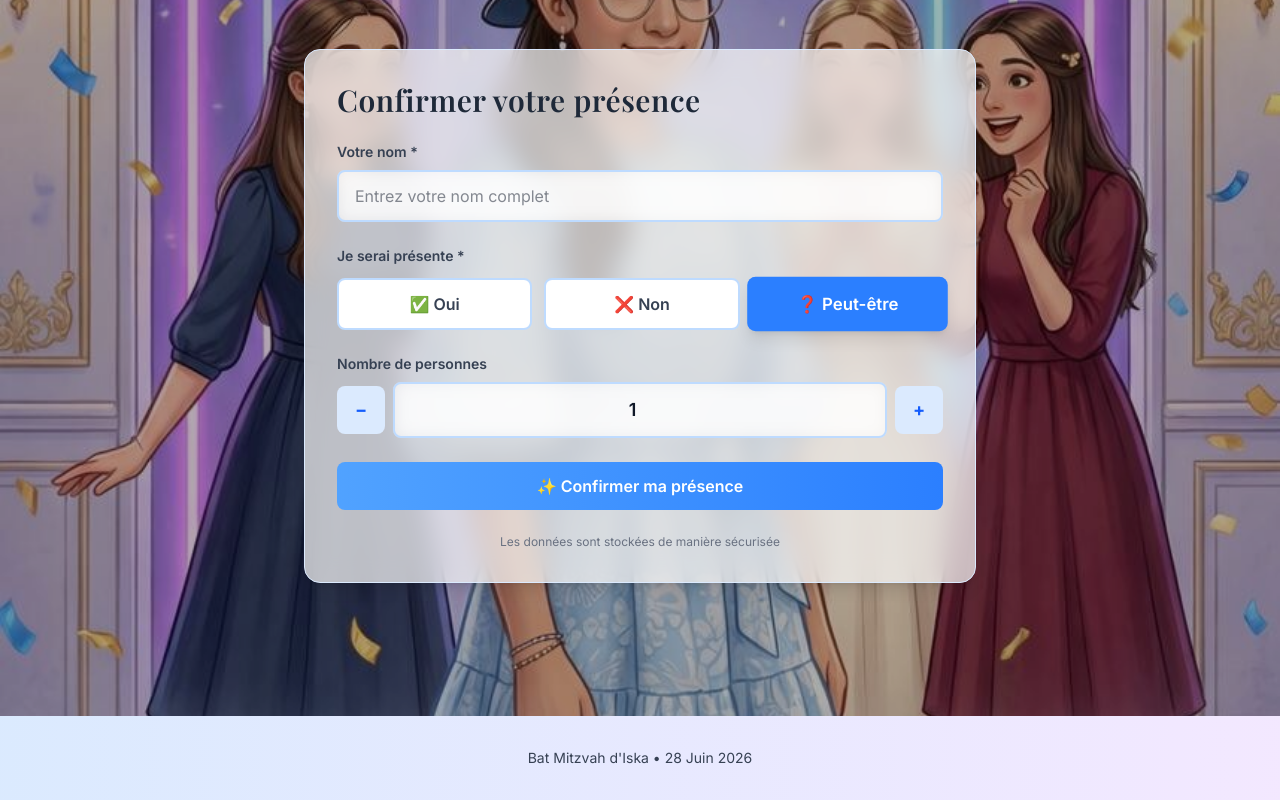
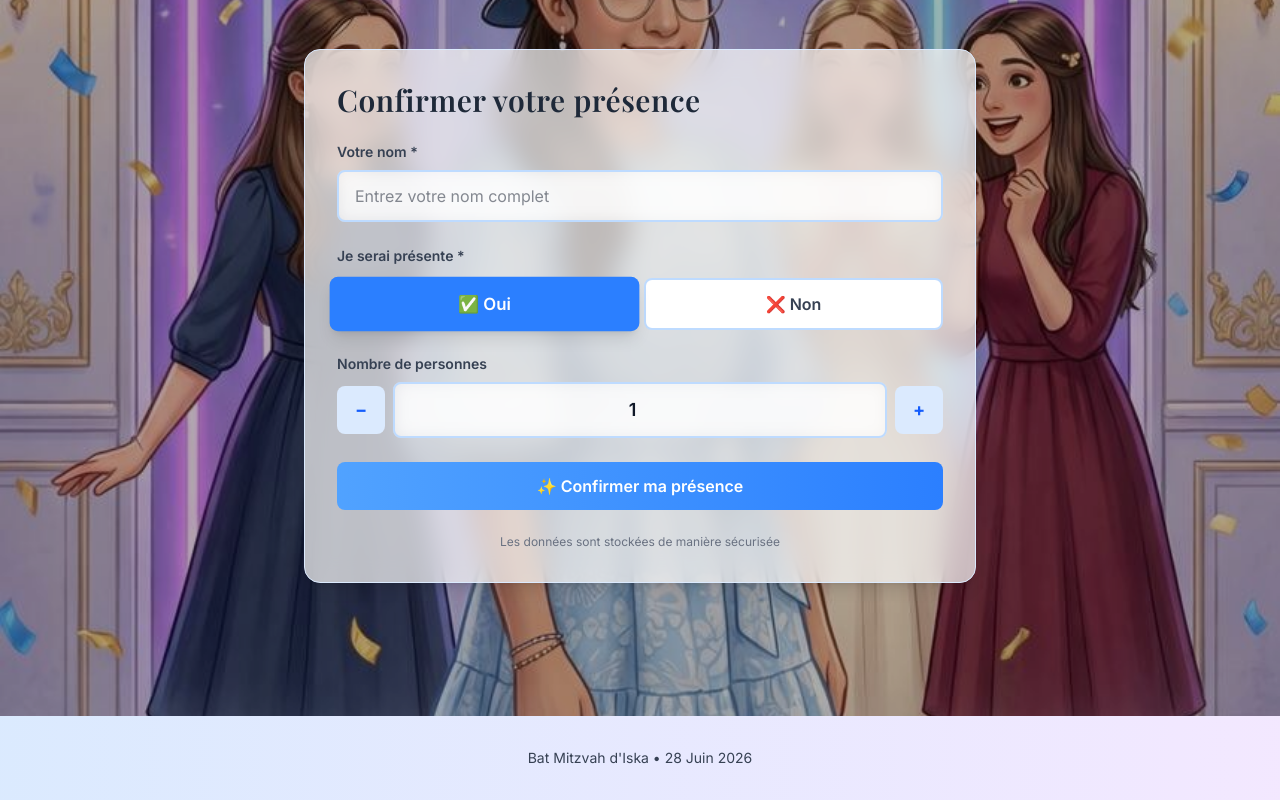
Before and after one commit to julienchr1/iska-bat-mitzvah-invitation, a Next.js app: page / in a window 1280 px wide. Shown: the part 1890-2690 px from the top of the page. Built offline with nearby package versions, Linux system fonts and the light colour scheme.

Commit message:
chore: remove 'Peut-être' option from RSVP form
- Update FormData type to only accept 'oui' | 'non'
- Change default status to 'oui'
- Remove 'Peut-être' button from form options
- Update button mapping to only show Oui and Non

```diff
--- a/components/RSVPForm.tsx
+++ b/components/RSVPForm.tsx
@@ -5,7 +5,7 @@ import confetti from 'canvas-confetti';
 
 interface FormData {
   nom: string;
-  statut_rsvp: 'oui' | 'non' | 'peut-être';
+  statut_rsvp: 'oui' | 'non';
   nombre_personnes: number;
 }
 
@@ -16,7 +16,7 @@ interface RSVPFormProps {
 export default function RSVPForm({ onSubmitSuccess }: RSVPFormProps) {
   const [formData, setFormData] = useState<FormData>({
     nom: '',
-    statut_rsvp: 'peut-être',
+    statut_rsvp: 'oui',
     nombre_personnes: 1,
   });
 
@@ -34,7 +34,7 @@ export default function RSVPForm({ onSubmitSuccess }: RSVPFormProps) {
     setError('');
   };
 
-  const handleStatusChange = (status: 'oui' | 'non' | 'peut-être') => {
+  const handleStatusChange = (status: 'oui' | 'non') => {
     setFormData((prev) => ({
       ...prev,
       statut_rsvp: status,
@@ -123,7 +123,7 @@ export default function RSVPForm({ onSubmitSuccess }: RSVPFormProps) {
             Je serai présente *
           </label>
           <div className="flex flex-col sm:flex-row gap-3">
-            {(['oui', 'non', 'peut-être'] as const).map((status) => (
+            {(['oui', 'non'] as const).map((status) => (
               <button
                 key={status}
                 type="button"
@@ -136,7 +136,6 @@ export default function RSVPForm({ onSubmitSuccess }: RSVPFormProps) {
               >
                 {status === 'oui' && '✅ Oui'}
                 {status === 'non' && '❌ Non'}
-                {status === 'peut-être' && '❓ Peut-être'}
               </button>
             ))}
           </div>
```
